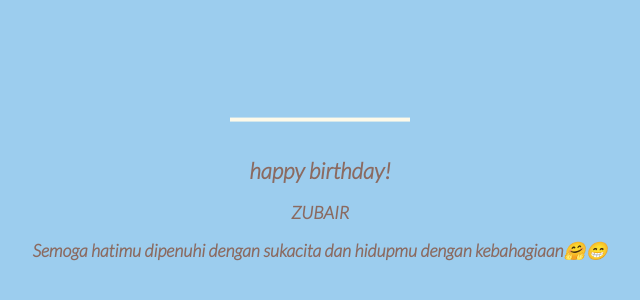
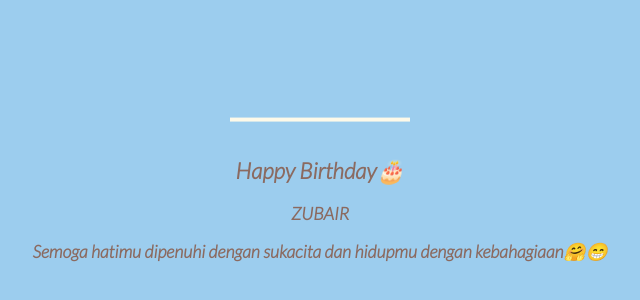
Before and after one commit to zubairaufaa-svg/Ucapan-HBD, a plain HTML site: page index.html in a window 1280 px wide. Shown: the part 206-506 px from the top of the page, without its empty margins (328-968 px from the left). Drawn offline with Linux system fonts and the light colour scheme.

Commit message:
Update index.html

```diff
--- a/index.html
+++ b/index.html
@@ -283,7 +283,7 @@
         <rect x="10" y="475.571" fill="#fefae9" width="180" height="4" />
       </svg>
       <div class="text">
-      <h1>happy birthday!</h1>
+      <h1>Happy Birthday🎂</h1>
       <p class="name">ZUBAIR</p>
       <p class="name">Semoga hatimu dipenuhi dengan sukacita dan hidupmu dengan kebahagiaan🤗😁</p>
       </div>
```
